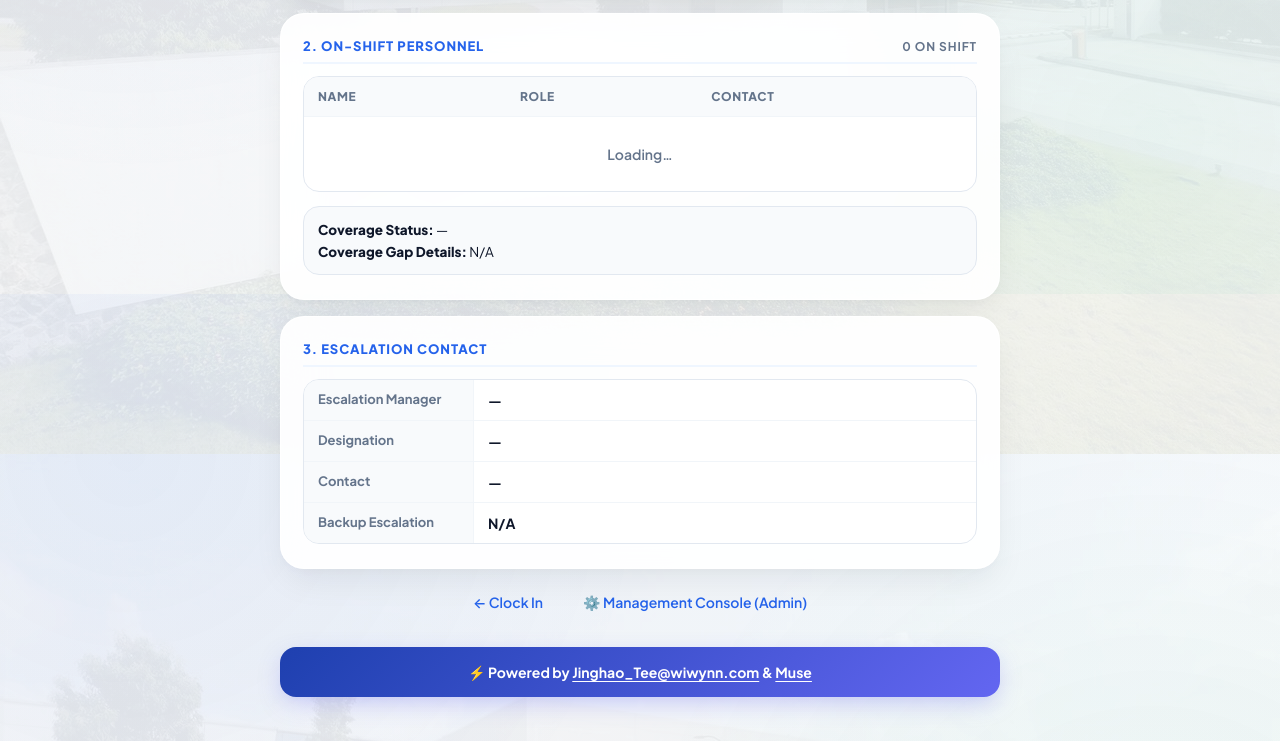
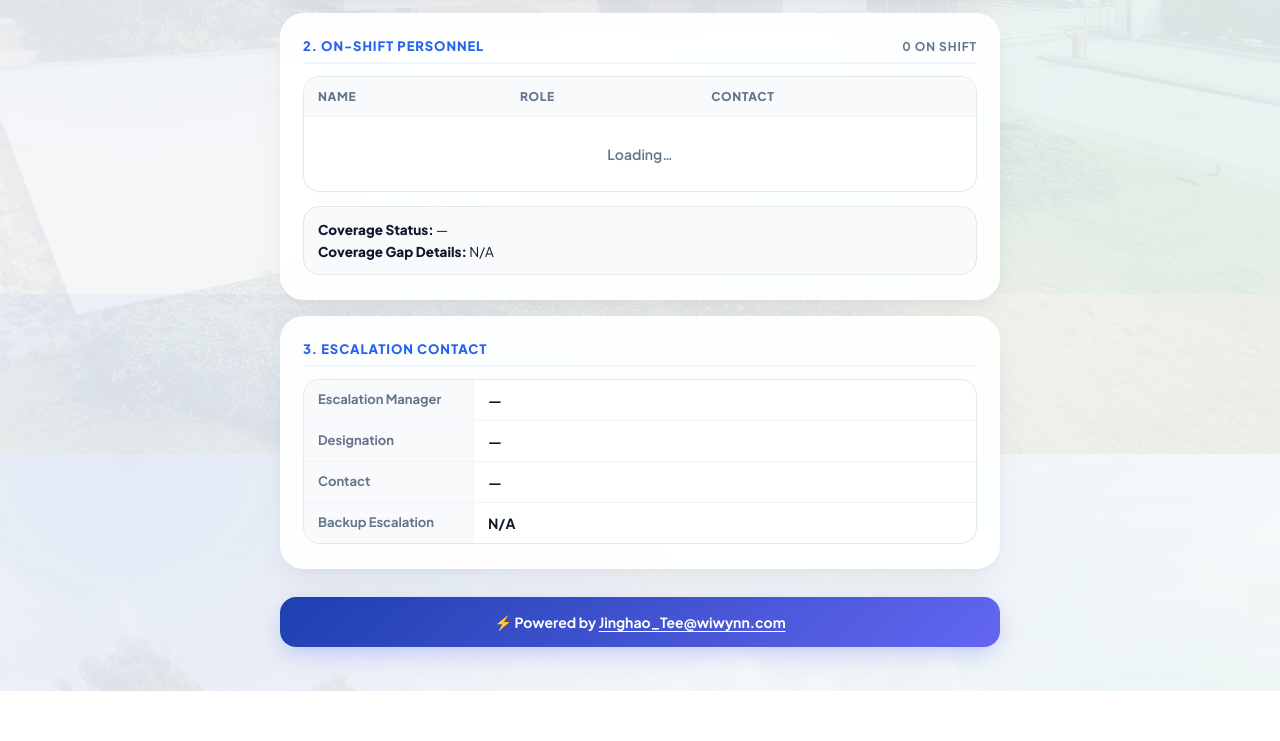
Before and after one commit to qingtian6325-lang/clock-in, a plain HTML site: page docs/coverage.html in a window 1280 px wide. Shown: the part 506-1247 px from the top of the page. After the commit the page ends 1197 px from the top, so only its background shows below. Drawn offline with Linux system fonts and the light colour scheme; a script that the page names is missing.

Commit message:
Update coverage.html

```diff
--- a/docs/coverage.html
+++ b/docs/coverage.html
@@ -503,12 +503,7 @@
   </div>
 </div>
 
-<div class="nav-links">
-  <a href="index.html">← Clock In</a>
-  <a href="admin.html">⚙️ Management Console (Admin)</a>
-</div>
-
-<div class="footer">⚡ Powered by <a href="mailto:Jinghao_Tee@wiwynn.com">Jinghao_Tee@wiwynn.com</a> &amp; <a href="https://muse.ai" target="_blank" rel="noopener">Muse</a></div>
+<div class="footer">⚡ Powered by <a href="mailto:Jinghao_Tee@wiwynn.com">Jinghao_Tee@wiwynn.com</a></div>
 
 <script src="supabase.min.js?v=20261005a"></script>
 <script src="config.js?v=20261005a"></script>
@@ -677,11 +672,9 @@ function renderBoard(vm) {
       const laborBadge = p.labor_type
         ? `<span class="badge ${p.labor_type === 'IDL' ? 'badge-idl' : 'badge-dl'}">${escapeHtml(p.labor_type)}</span>`
         : '';
-      const inTime = p.clock_in_ts ? `Clocked in ${fmtTimeMYT(p.clock_in_ts)} MYT` : '';
       return `<tr>
         <td>
           <div class="emp-name">${escapeHtml(p.name)} ${laborBadge}</div>
-          ${inTime ? `<div class="emp-sub">${escapeHtml(inTime)}</div>` : ''}
         </td>
         <td>${roleBadge}</td>
         <td>${p.email ? formatContactHtml(p.email) : '<span style="color:#94a3b8">—</span>'}</td>
```
